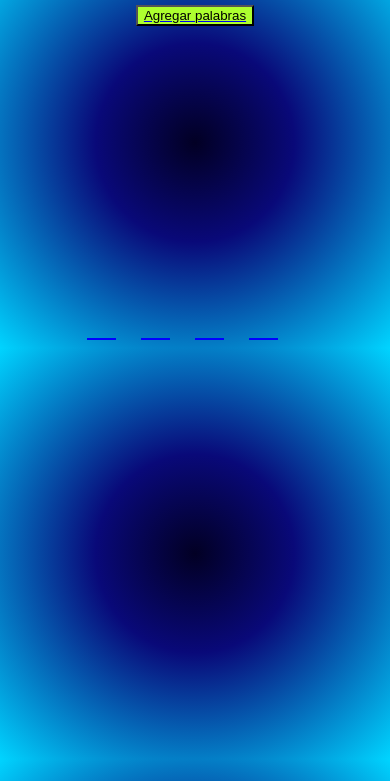
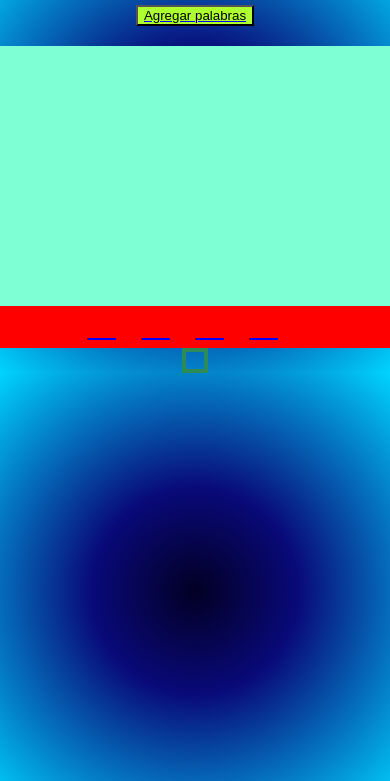
Before and after one commit to diegovz-A/JuegoAhorcado, a plain HTML site: page index.html in a window 390 px wide. Shown: the part 63-844 px from the top of the page. Drawn offline with Linux system fonts and the light colour scheme.

Commit message:
Probando opcion tecto para telefono

```diff
--- a/css/style.css
+++ b/css/style.css
@@ -21,11 +21,13 @@ header{
     display: flex;
     padding-bottom: 0.5em;
     justify-content: center;
+    background-color: red;
 }
 .contenedorErrores{
     display: flex;
     align-items: center;
     justify-content:center;
+    background-color: blue;
 }
 .contenedorErrores span{
     font-size: 2em;
@@ -36,6 +38,7 @@ header{
     height: 80%;
     max-width: 1200;
     max-height: 800;
+    background-color: aquamarine;
 }
 
 .letra, .letra:focus{
@@ -112,3 +115,17 @@ header{
     pointer-events: none;
     opacity: 0.3;
 }
+.input-dispositivo{
+    display: none;
+}
+
+@media screen and (max-width:480px){
+    .input-dispositivo{
+        display: flex;
+        margin: 0 auto;
+        width: 1em;
+        border: 4px solid seagreen;
+        background:content-box;
+    }
+
+}
--- a/index.html
+++ b/index.html
@@ -26,6 +26,7 @@
                     <div class="contenedorLetras"></div>
                     <div class="contenedorErrores"></div>
                 </div>
+                <input type="text" class="input-dispositivo" maxlength="1">
             </section>
         </div>
     </main>
```
